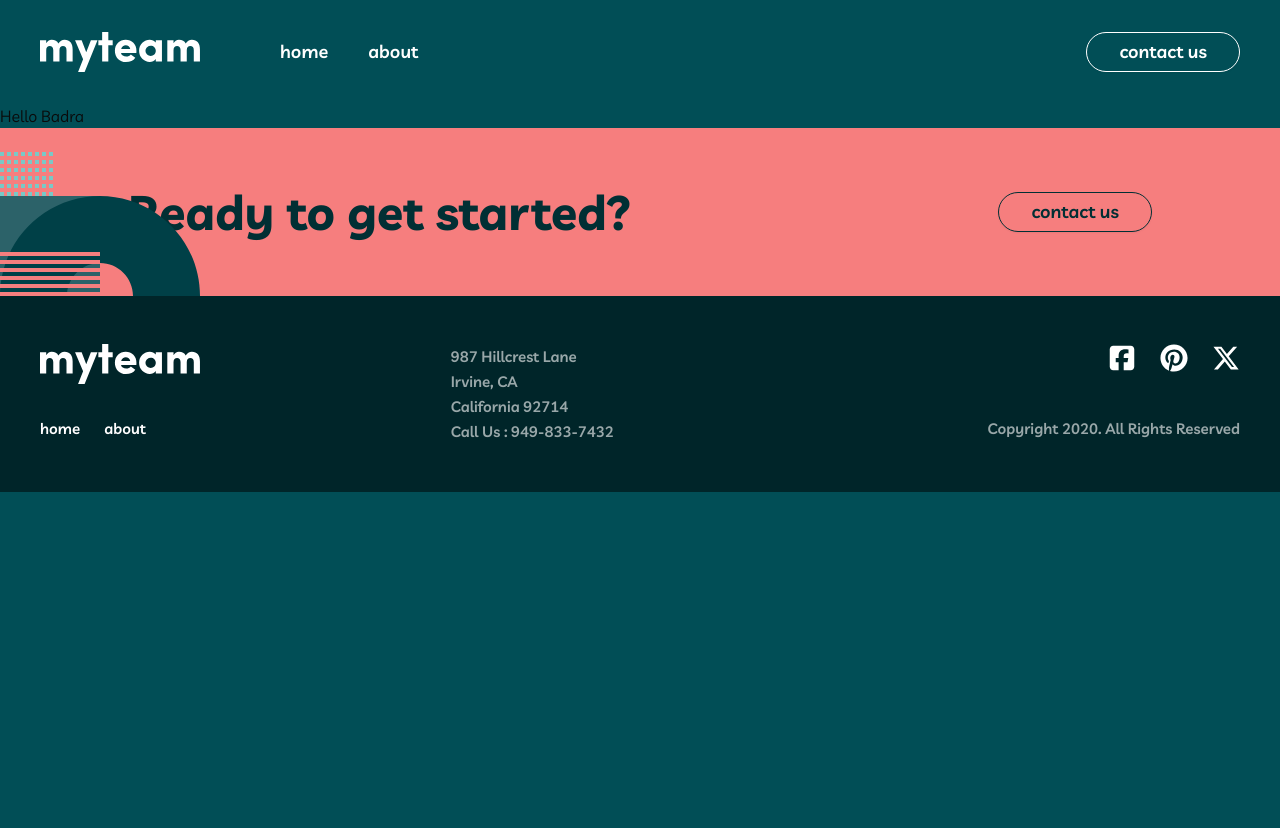
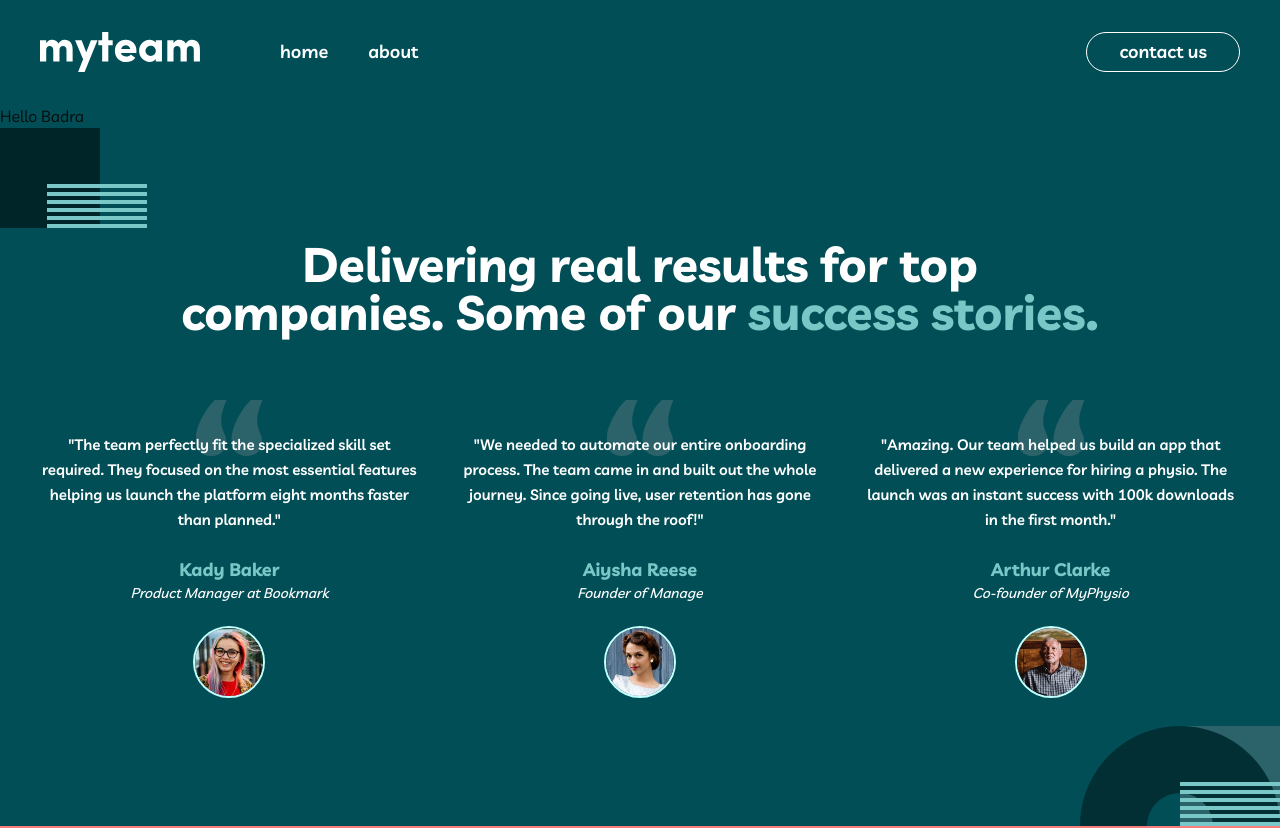
Before and after one commit to Youmnaelzany/myteam-multi-page-website-25, a Next.js app: page / in a window 1280 px wide. Shown: the top 828 px of the page. Before the commit the page ends 800 px from the top, so only its background shows below. Built offline with nearby package versions, Linux system fonts and the light colour scheme; no server answers.

Commit message:
Add DeliveringRealResults testimonials section
Introduces the DeliveringRealResults component with a testimonials grid and supporting assets. Integrates the new section into the Home page to showcase client success stories.

```diff
--- a/src/app/page.tsx
+++ b/src/app/page.tsx
@@ -1,9 +1,11 @@
+import DeliveringRealResults from "@/components/Home/DeliveringRealResults";
 import GetStarted from "@/components/Navigation/GetStarted";
 
 export default function Home() {
   return (
     <>
       <main className="">Hello Badra</main>
+      <DeliveringRealResults />
       <GetStarted />
     </>
   );
--- /dev/null
+++ b/src/components/Home/DeliveringRealResults.tsx
@@ -0,0 +1,112 @@
+import Image from "next/image";
+
+import Wrapper from "../Navigation/Wrapper";
+
+const testimonials = [
+  {
+    id: 1,
+    quote:
+      "The team perfectly fit the specialized skill set required. They focused on the most essential features helping us launch the platform eight months faster than planned.",
+    name: "Kady Baker",
+    title: "Product Manager at Bookmark",
+    avatar: "/avatar-kady.jpg",
+  },
+  {
+    id: 2,
+    quote:
+      "We needed to automate our entire onboarding process. The team came in and built out the whole journey. Since going live, user retention has gone through the roof!",
+    name: "Aiysha Reese",
+    title: "Founder of Manage",
+    avatar: "/avatar-aiysha.jpg",
+  },
+  {
+    id: 3,
+    quote:
+      "Amazing. Our team helped us build an app that delivered a new experience for hiring a physio. The launch was an instant success with 100k downloads in the first month.",
+    name: "Arthur Clarke",
+    title: "Co-founder of MyPhysio",
+    avatar: "/avatar-arthur.jpg",
+  },
+] as const;
+
+const DeliveringRealResults = () => {
+  return (
+    <section className="relative overflow-hidden">
+      {/* Background Pattern - Top Left */}
+      <Image
+        src="/bg-pattern-home-4-about-3.svg"
+        alt=""
+        width={147}
+        height={100}
+        className="absolute top-0 left-0"
+        aria-hidden="true"
+      />
+
+      <Wrapper className="py-32 md:py-28 lg:pb-32">
+        {/* Section Header */}
+        <header className="mb-16 text-center md:mb-20 lg:mb-24">
+          <h2 className="mx-auto max-w-[20rem] text-[2rem] leading-8 font-bold text-white md:max-w-[29rem] lg:max-w-[59rem] lg:text-5xl lg:leading-12">
+            Delivering real results for top companies. Some of our{" "}
+            <span className="text-[#79C8C7]">success stories.</span>
+          </h2>
+        </header>
+
+        {/* Testimonials Grid */}
+        <div className="grid gap-16 lg:grid-cols-3 lg:gap-8">
+          {testimonials.map((testimonial) => (
+            <article
+              key={testimonial.id}
+              className="relative flex flex-col items-center text-center"
+            >
+              {/* Quote with Icon */}
+              <div className="relative mb-6">
+                <Image
+                  src="/icon-quotes.svg"
+                  alt=""
+                  width={67}
+                  height={56}
+                  className="absolute -top-8 left-1/2 z-10 -translate-x-1/2"
+                  aria-hidden="true"
+                />
+                <blockquote className="relative z-50 text-[0.9375rem] leading-[1.5625rem] font-semibold text-white">
+                  "{testimonial.quote}"
+                </blockquote>
+              </div>
+
+              {/* Author Info */}
+              <div className="mb-6">
+                <h3 className="text-lg leading-7 font-bold text-[#79C8C7]">
+                  {testimonial.name}
+                </h3>
+                <p className="text-sm leading-4.5 font-medium text-white italic">
+                  {testimonial.title}
+                </p>
+              </div>
+
+              {/* Avatar */}
+              <Image
+                src={testimonial.avatar}
+                alt={`${testimonial.name}, ${testimonial.title}`}
+                width={72}
+                height={72}
+                className="rounded-full border-2 border-[#C4FFFE]"
+              />
+            </article>
+          ))}
+        </div>
+      </Wrapper>
+
+      {/* Background Pattern - Bottom Right */}
+      <Image
+        src="/bg-pattern-home-5.svg"
+        alt=""
+        width={200}
+        height={100}
+        className="absolute right-0 bottom-0"
+        aria-hidden="true"
+      />
+    </section>
+  );
+};
+
+export default DeliveringRealResults;
```
